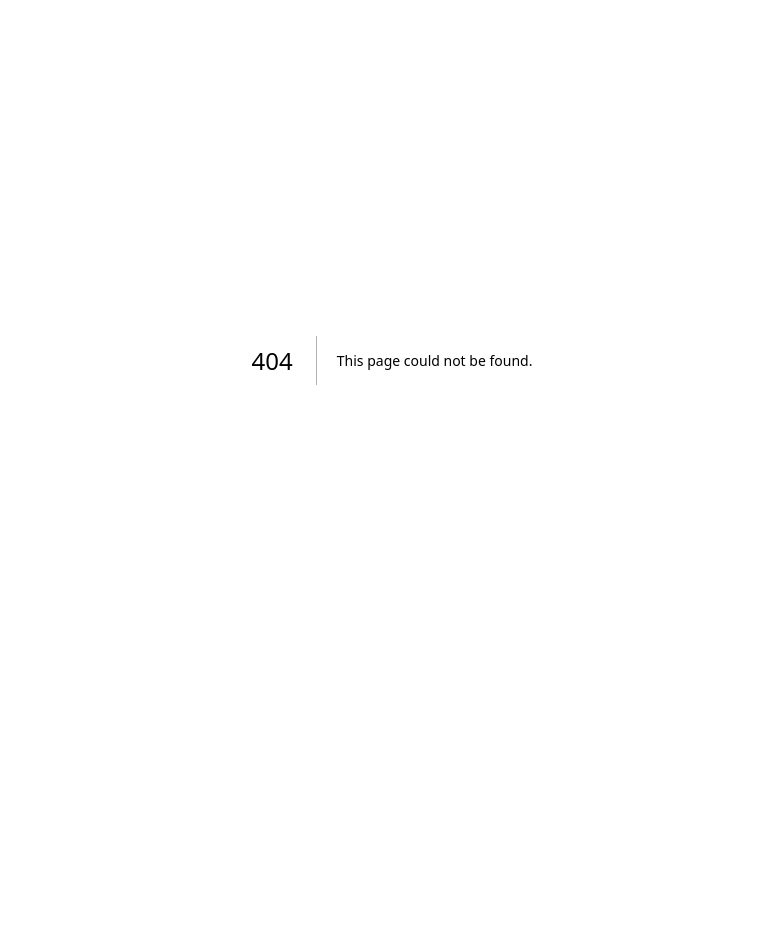
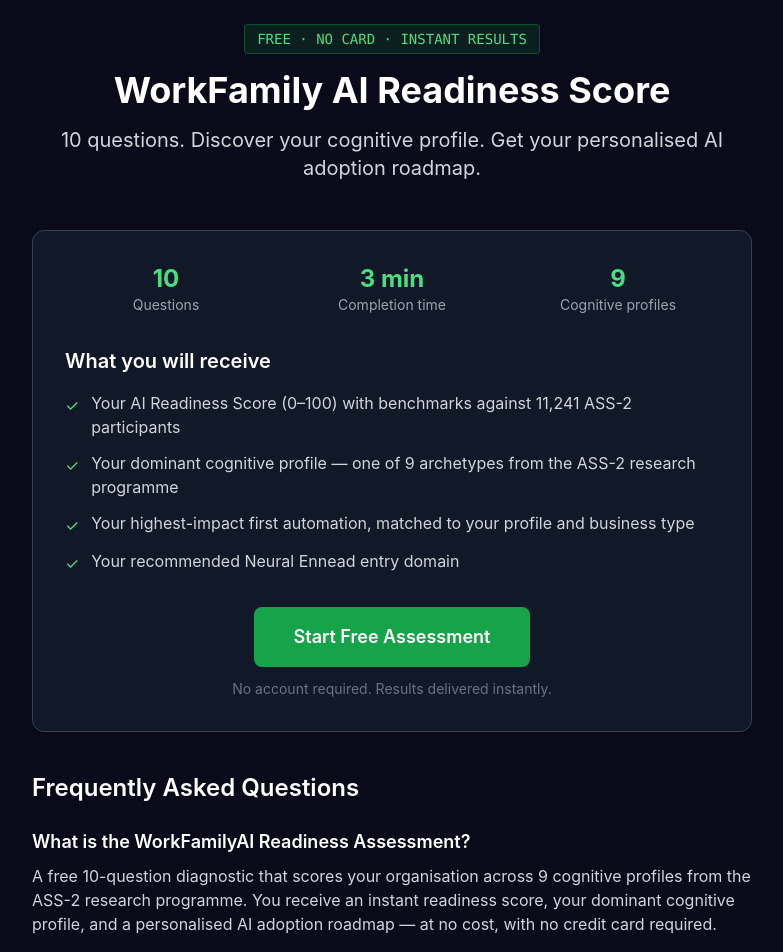
Before and after one commit to TML-4PM/workfamilyai-one-click-augmentation, a Next.js app: page /readiness in a window 1280 px wide. Before the commit this address had no page. Shown: the part 40-992 px from the top of the page, without its empty margins (248-1031 px from the left). Before the commit the page ends 800 px from the top, so only its background shows below. Built offline with nearby package versions, Linux system fonts and the light colour scheme.

Commit message:
feat: add AI Readiness Assessment page with FAQ schema

```diff
--- /dev/null
+++ b/src/app/readiness/page.tsx
@@ -0,0 +1,122 @@
+import { Metadata } from "next";
+
+export const metadata: Metadata = {
+  title: "Free AI Readiness Assessment | WorkFamilyAI",
+  description: "10 questions. Instant score. Discover your organisation's AI readiness profile across 9 cognitive dimensions — free, no card required.",
+};
+
+export default function ReadinessPage() {
+  const faqSchema = {
+    "@context": "https://schema.org",
+    "@type": "FAQPage",
+    "mainEntity": [
+      {
+        "@type": "Question",
+        "name": "What is the WorkFamilyAI Readiness Assessment?",
+        "acceptedAnswer": {
+          "@type": "Answer",
+          "text": "A free 10-question diagnostic that scores your organisation across 9 cognitive profiles from the ASS-2 research programme. You receive an instant readiness score, your dominant cognitive profile, and a personalised AI adoption roadmap — at no cost, with no credit card required."
+        }
+      },
+      {
+        "@type": "Question",
+        "name": "How long does it take?",
+        "acceptedAnswer": {
+          "@type": "Answer",
+          "text": "Under 3 minutes. 10 questions, instant results delivered on screen."
+        }
+      },
+      {
+        "@type": "Question",
+        "name": "What do I get from the assessment?",
+        "acceptedAnswer": {
+          "@type": "Answer",
+          "text": "Your AI Readiness Score (0–100), your dominant cognitive profile from the ASS-2 9-profile framework, your highest-impact first automation (matched to your profile), and a recommended adoption pathway to the Neural Ennead."
+        }
+      },
+      {
+        "@type": "Question",
+        "name": "Does this connect to a paid product?",
+        "acceptedAnswer": {
+          "@type": "Answer",
+          "text": "Yes — but there is no pressure. The assessment is genuinely free and valuable on its own. If your score indicates high readiness, you will see a recommended next step: the Ennead Companion License at $75/month, or an Agentic Org Diagnostic for enterprise-scale deployment."
+        }
+      }
+    ]
+  };
+
+  return (
+    <main className="max-w-3xl mx-auto px-6 py-16">
+      <script type="application/ld+json" dangerouslySetInnerHTML={{ __html: JSON.stringify(faqSchema) }} />
+
+      <header className="text-center mb-12">
+        <div className="inline-block bg-green-900/30 border border-green-700/50 text-green-400 text-sm font-mono px-3 py-1 rounded mb-4">
+          FREE · NO CARD · INSTANT RESULTS
+        </div>
+        <h1 className="text-4xl font-bold text-white mb-4">WorkFamily AI Readiness Score</h1>
+        <p className="text-xl text-gray-300">
+          10 questions. Discover your cognitive profile. Get your personalised AI adoption roadmap.
+        </p>
+      </header>
+
+      <div className="bg-gray-900 border border-gray-700 rounded-xl p-8 mb-10">
+        <div className="grid grid-cols-3 gap-6 text-center mb-8">
+          <div>
+            <div className="text-2xl font-bold text-green-400">10</div>
+            <div className="text-sm text-gray-400">Questions</div>
+          </div>
+          <div>
+            <div className="text-2xl font-bold text-green-400">3 min</div>
+            <div className="text-sm text-gray-400">Completion time</div>
+          </div>
+          <div>
+            <div className="text-2xl font-bold text-green-400">9</div>
+            <div className="text-sm text-gray-400">Cognitive profiles</div>
+          </div>
+        </div>
+
+        <h2 className="text-xl font-semibold text-white mb-4">What you will receive</h2>
+        <ul className="space-y-3 text-gray-300">
+          <li className="flex items-start gap-3">
+            <span className="text-green-400 mt-0.5">✓</span>
+            <span>Your AI Readiness Score (0–100) with benchmarks against 11,241 ASS-2 participants</span>
+          </li>
+          <li className="flex items-start gap-3">
+            <span className="text-green-400 mt-0.5">✓</span>
+            <span>Your dominant cognitive profile — one of 9 archetypes from the ASS-2 research programme</span>
+          </li>
+          <li className="flex items-start gap-3">
+            <span className="text-green-400 mt-0.5">✓</span>
+            <span>Your highest-impact first automation, matched to your profile and business type</span>
+          </li>
+          <li className="flex items-start gap-3">
+            <span className="text-green-400 mt-0.5">✓</span>
+            <span>Your recommended Neural Ennead entry domain</span>
+          </li>
+        </ul>
+
+        <div className="mt-8 text-center">
+          <a
+            href="/assessment"
+            className="inline-block bg-green-600 hover:bg-green-500 text-white px-10 py-4 rounded-lg text-lg font-semibold transition"
+          >
+            Start Free Assessment
+          </a>
+          <p className="text-sm text-gray-500 mt-3">No account required. Results delivered instantly.</p>
+        </div>
+      </div>
+
+      <section className="mb-10">
+        <h2 className="text-2xl font-semibold text-white mb-6">Frequently Asked Questions</h2>
+        <div className="space-y-6">
+          {faqSchema.mainEntity.map((faq, i) => (
+            <div key={i} className="border-b border-gray-700 pb-6">
+              <h3 className="text-lg font-semibold text-white mb-2">{faq.name}</h3>
+              <p className="text-gray-300">{faq.acceptedAnswer.text}</p>
+            </div>
+          ))}
+        </div>
+      </section>
+    </main>
+  );
+}
```
